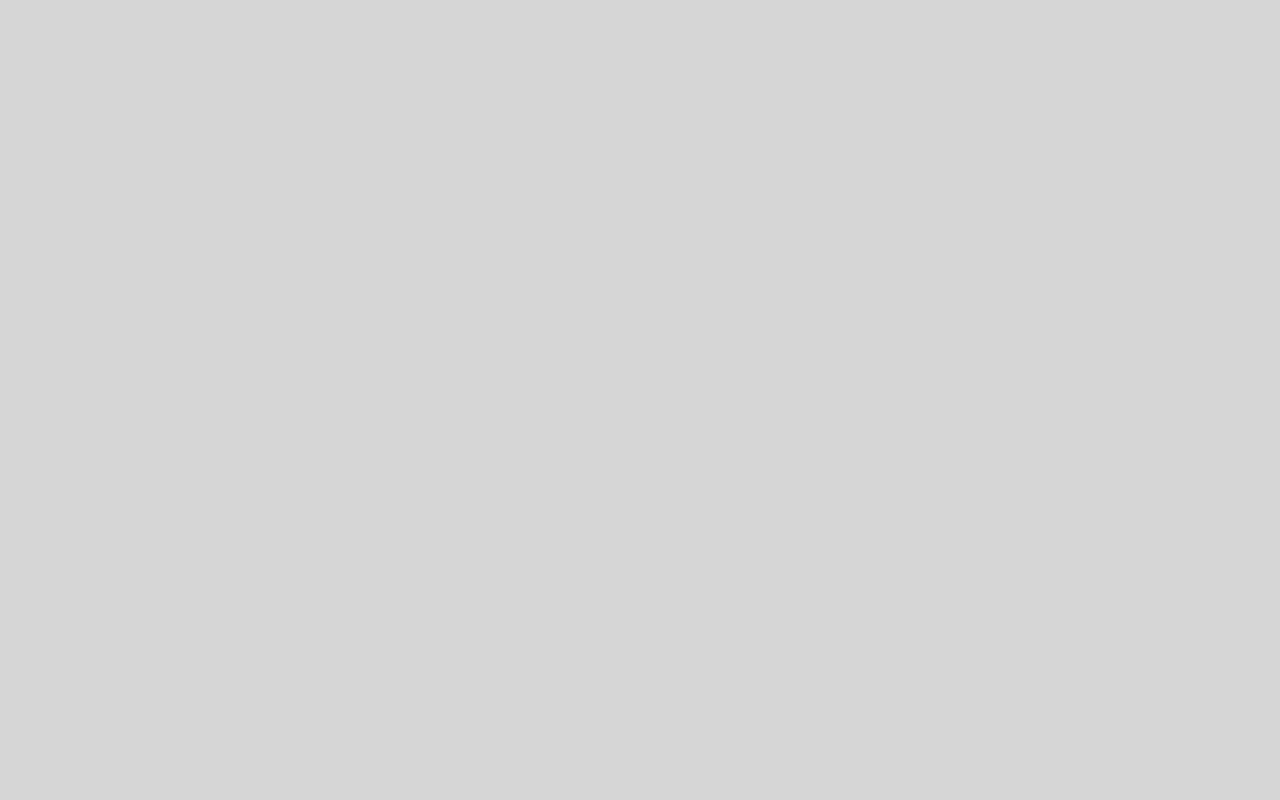
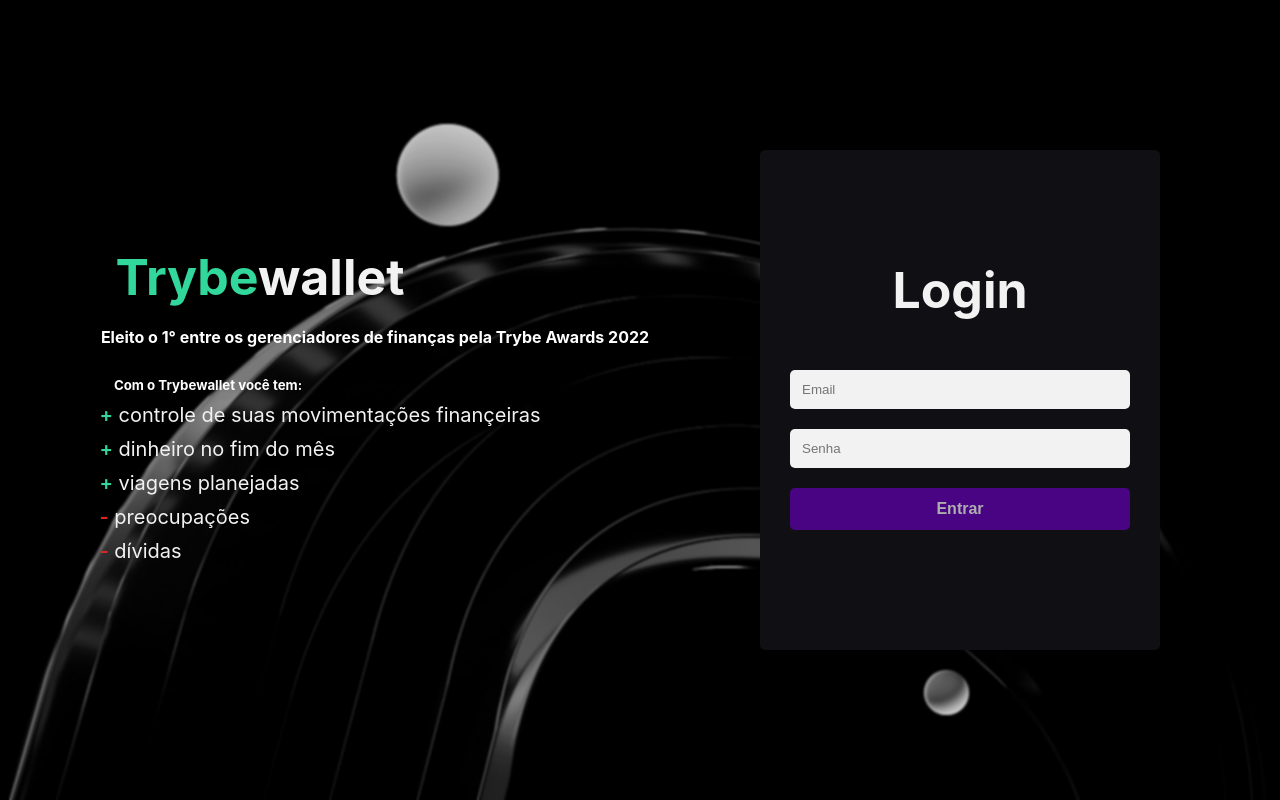
Before and after one commit to victormatia/wallet-redux, a React (Create React App) app: page / in a window 1280 px wide. Built offline with nearby package versions, Linux system fonts and the light colour scheme.

Commit message:
fix: corrigi rotas

```diff
--- a/package.json
+++ b/package.json
@@ -5,7 +5,7 @@
   "engines": {
     "node": "16"
   },
-  "homepage": "https://victormatia.github.io/wallet-redux/",
+  "homepage": "https://victormatia.github.io/wallet-redux",
   "dependencies": {
     "@redux-devtools/extension": "3.2.2",
     "@testing-library/jest-dom": "^5.11.9",
--- a/src/App.js
+++ b/src/App.js
@@ -9,7 +9,7 @@ export default class App extends Component {
     return (
       <main>
         <Switch>
-          <Route exact path="wallet-redux/" component={ Login } />
+          <Route exact path="/" component={ Login } />
           <Route exact path="/carteira" component={ Wallet } />
         </Switch>
       </main>
```
